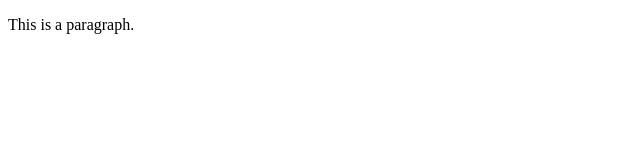
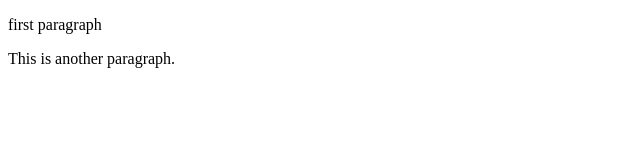
Before and after one commit to WillNovus/learning-git, a plain HTML site: page index.html in a window 1280 px wide. Shown: the whole page, without its empty margins (0-640 px from the left). Drawn offline with Linux system fonts and the light colour scheme.

Commit message:
added another p tag

```diff
--- a/index.html
+++ b/index.html
@@ -4,6 +4,7 @@
 <title>Page Title</title>
 </head>
 <body>
-    <p>This is a paragraph.</p>
+    <p>first paragraph</p>
+    <p>This is another paragraph.</p>
 </body>
 </html>
```
